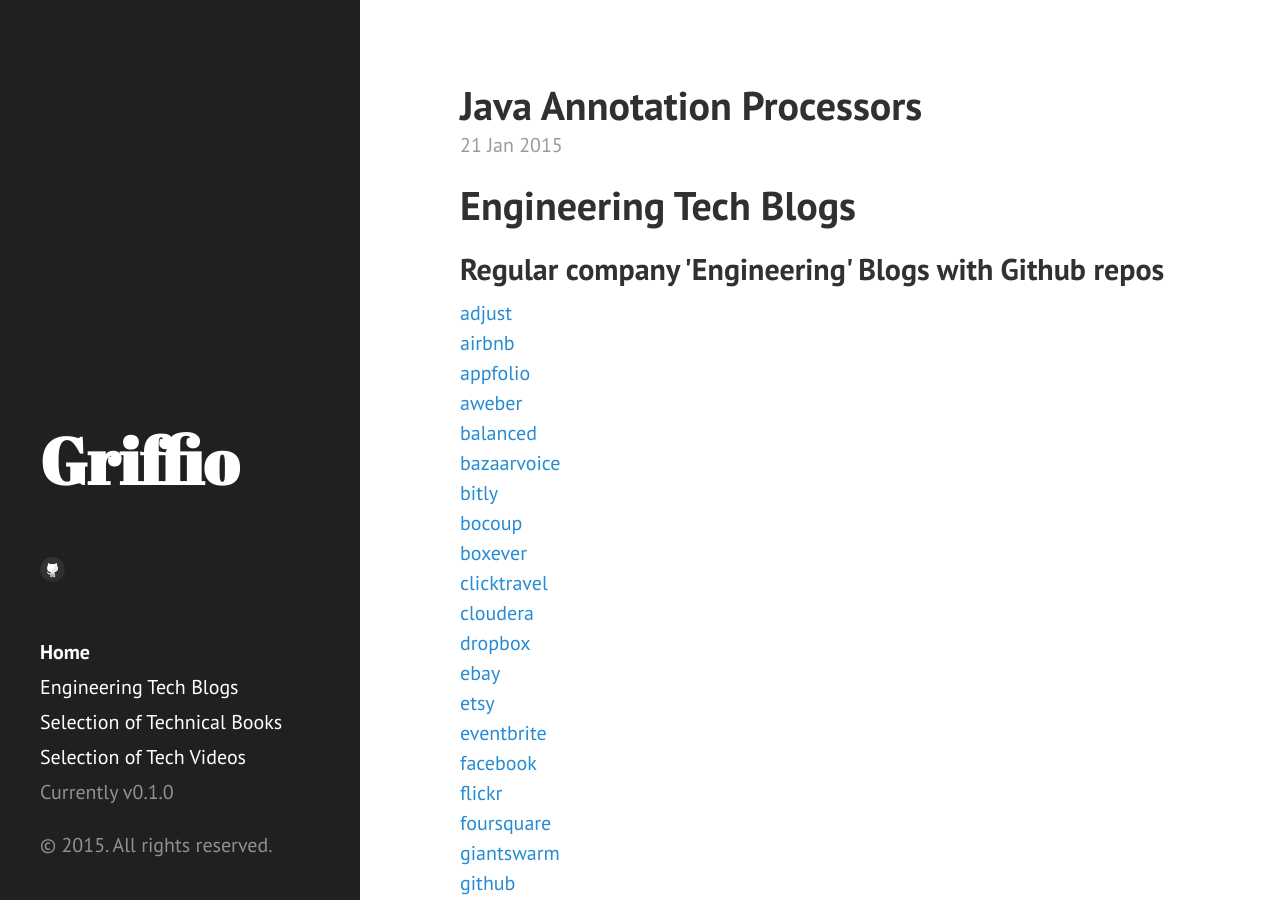
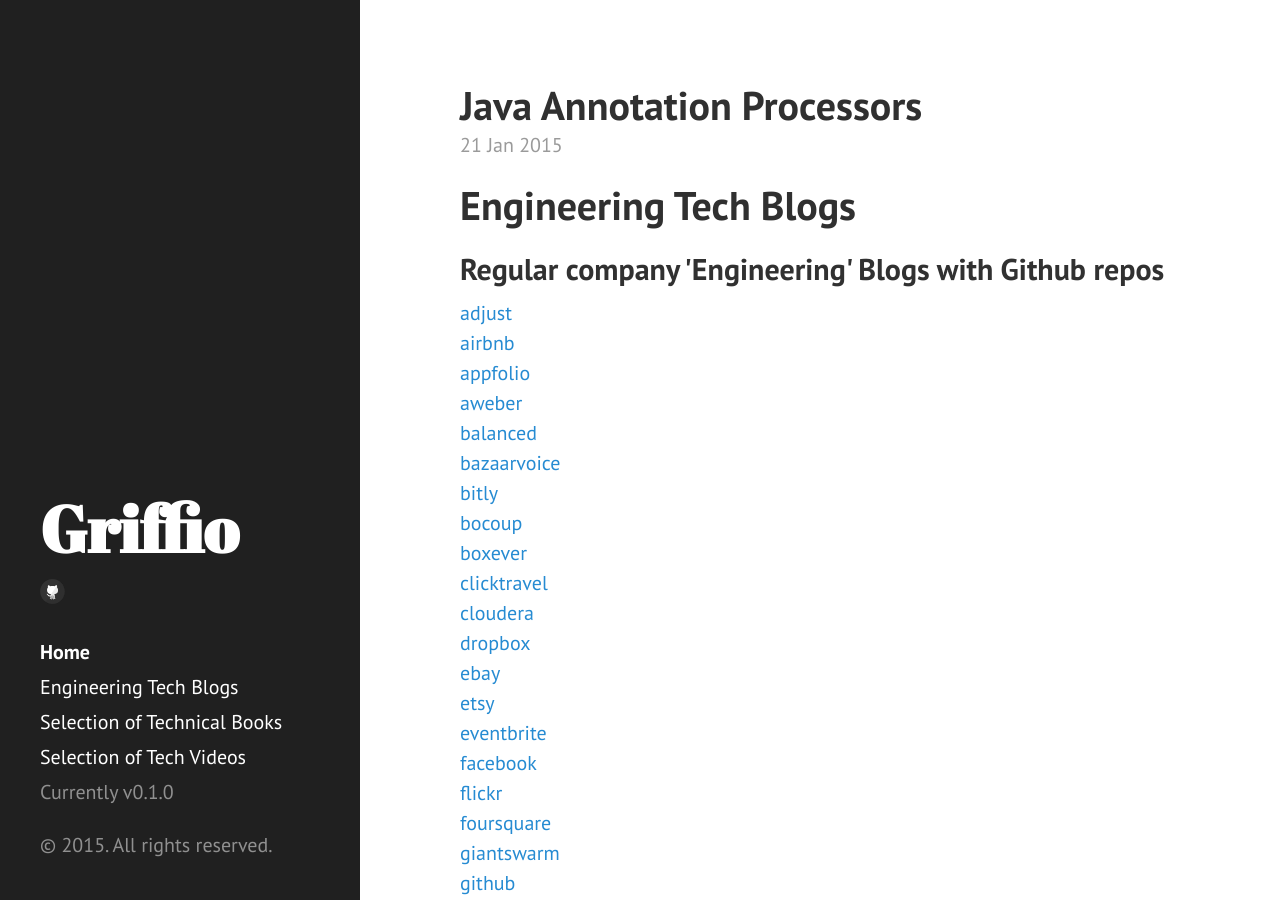
Before and after one commit to griffio/griffio.github.io, a Jekyll site: the page built from index.html, in a window 1280 px wide and 900 px high. Built offline with Jekyll 4.4.1, drawn with Linux system fonts in a browser that asks for light colours; nearby versions of some CDN libraries; the list of posts is cut into pages by our own code.

Commit message:
Update sidebar.html

```diff
--- a/_includes/sidebar.html
+++ b/_includes/sidebar.html
@@ -5,9 +5,8 @@
                 <a href="{{ site.baseurl }}">
                     {{ site.title }}
                 </a>
-                <a class="sidebar-nav-item" href="{{ site.github.repo }}">{% include github-icon-svg.html %}</a>
             </h1>
-
+            <a class="sidebar-nav-item" href="{{ site.github.repo }}">{% include github-icon-svg.html %}</a>
             <p class="lead">{{ site.description }}</p>
         </div>
 
```
